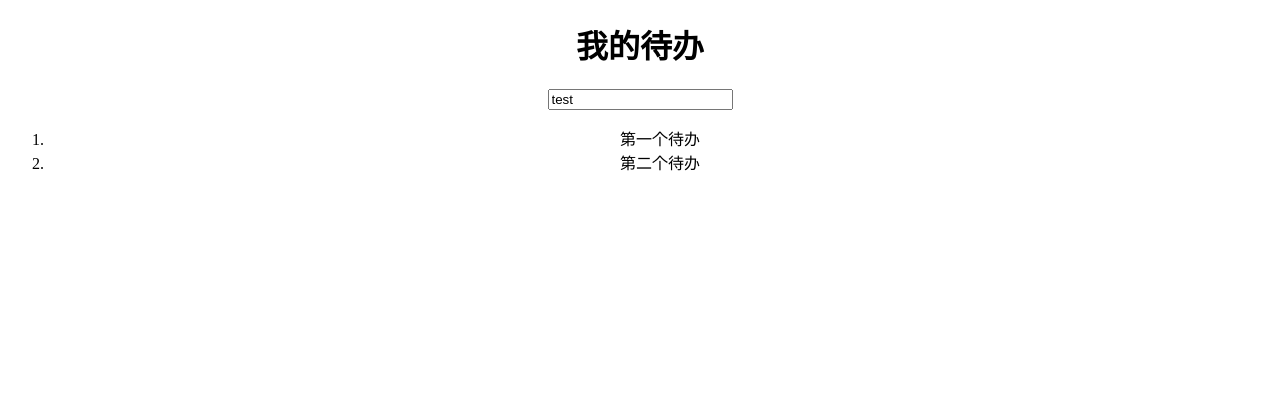
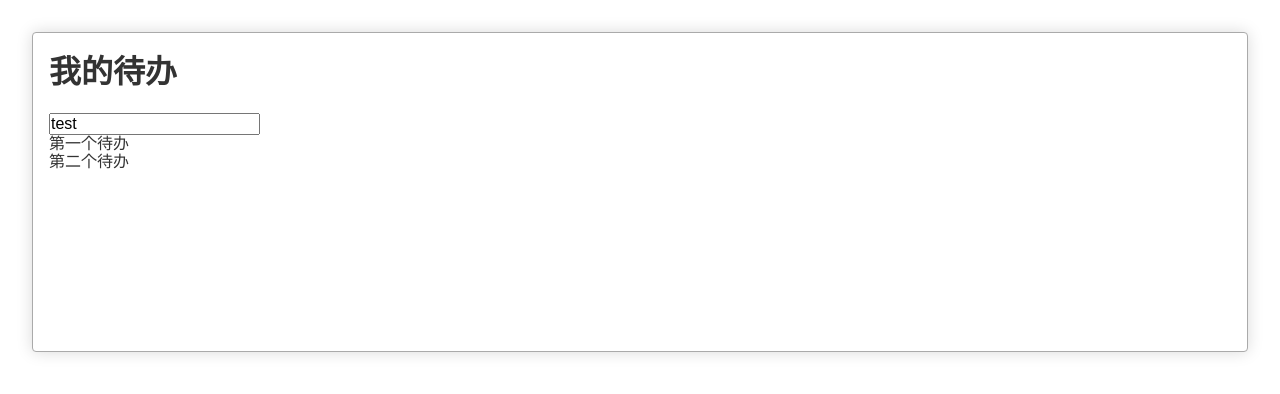
Before and after one commit to gjandsh/webpack-demo2, a React (Create React App) app: page / in a window 1280 px wide. Shown: the top 394 px of the page. Built offline with nearby package versions, Linux system fonts and the light colour scheme.

Commit message:
监听回车事件

```diff
--- a/src/App.css
+++ b/src/App.css
@@ -1,28 +1,11 @@
 .App {
-  text-align: center;
+color:#333;
+border:1px solid #aaa;
+border-radius:4px;
+background:white;
+margin:2em;
+padding:0 1em;
+min-height:20em;
+min-width:32em;
+box-shadow:0 0 1em hsla(0,0%,0%,0.15)
 }
-
-.App-logo {
-  animation: App-logo-spin infinite 20s linear;
-  height: 80px;
-}
-
-.App-header {
-  background-color: #222;
-  height: 150px;
-  padding: 20px;
-  color: white;
-}
-
-.App-title {
-  font-size: 1.5em;
-}
-
-.App-intro {
-  font-size: large;
-}
-
-@keyframes App-logo-spin {
-  from { transform: rotate(0deg); }
-  to { transform: rotate(360deg); }
-}
--- a/src/App.js
+++ b/src/App.js
@@ -1,4 +1,6 @@
 import React, { Component } from 'react';
+import 'normalize.css'
+import './reset.css'
 import './App.css';
 import TodoInput from './TodoInput'
 import TodoItem from './TodoItem'
--- a/src/TodoInput.js
+++ b/src/TodoInput.js
@@ -2,6 +2,12 @@ import React, {Component} from 'react';
 
 export default class TodoInput extends Component{
 	render(){
-		return <input type = "text" value = {this.props.content}/>
+		return <input type = "text" defaultValue = {this.props.content}
+			onKeyPress = {this.submit}/>
+	}
+	submit(e){
+		if(e.key === 'Enter'){
+			console.log('用户按回车了')
 		}
 	}
+}
--- /dev/null
+++ b/src/reset.css
@@ -0,0 +1,23 @@
+* {
+  margin: 0;
+  padding: 0;
+  box-sizing: border-box;
+}
+
+*::after {
+  box-sizing: border-box;
+}
+
+*::before {
+  box-sizing: border-box;
+}
+
+ol,
+ul,
+li {
+  list-style: none;
+}
+
+a {
+  color: inherit;
+}
```
Also changed, not shown: package.json (+6 -2 lines), 2 other files (tests, documents, lock files or other folders).
